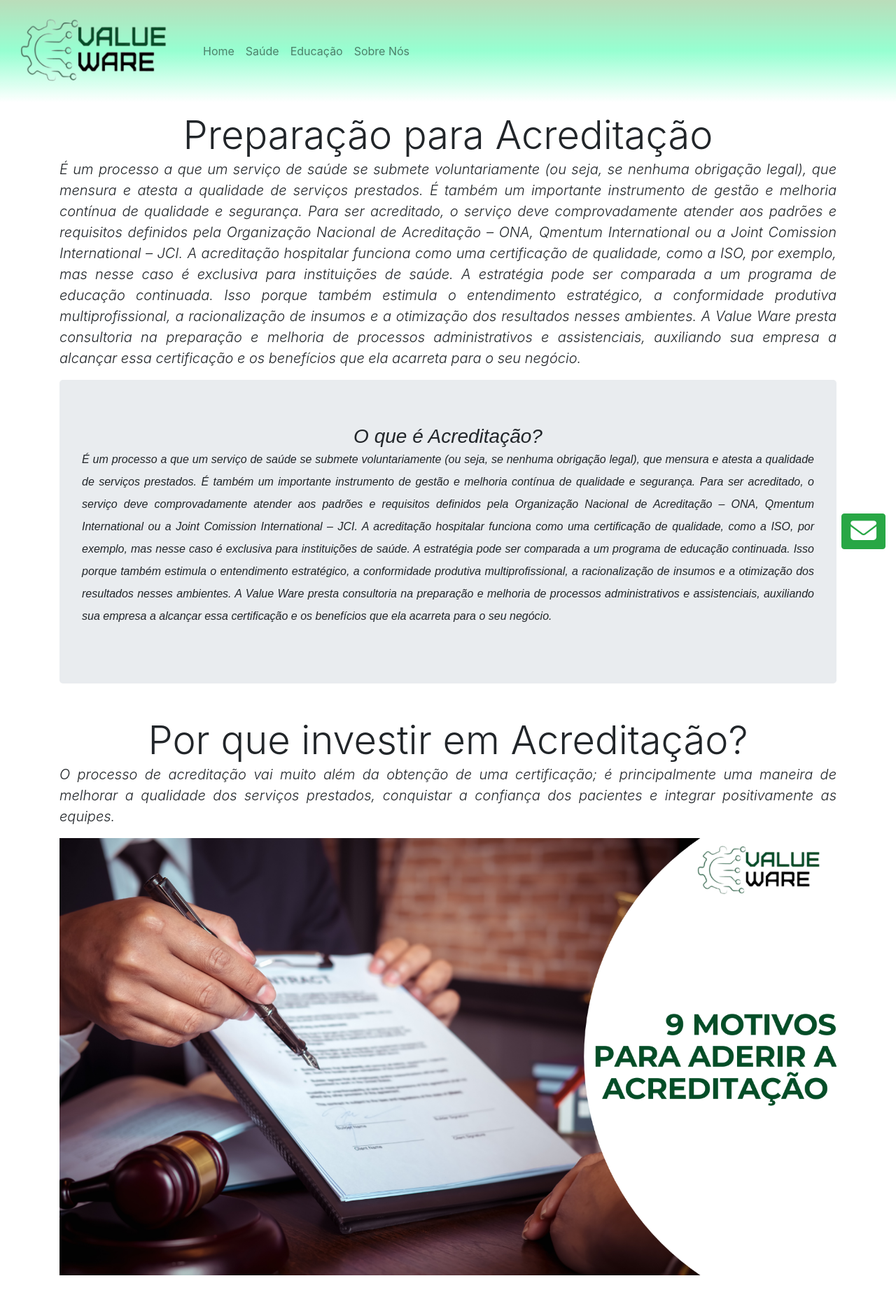
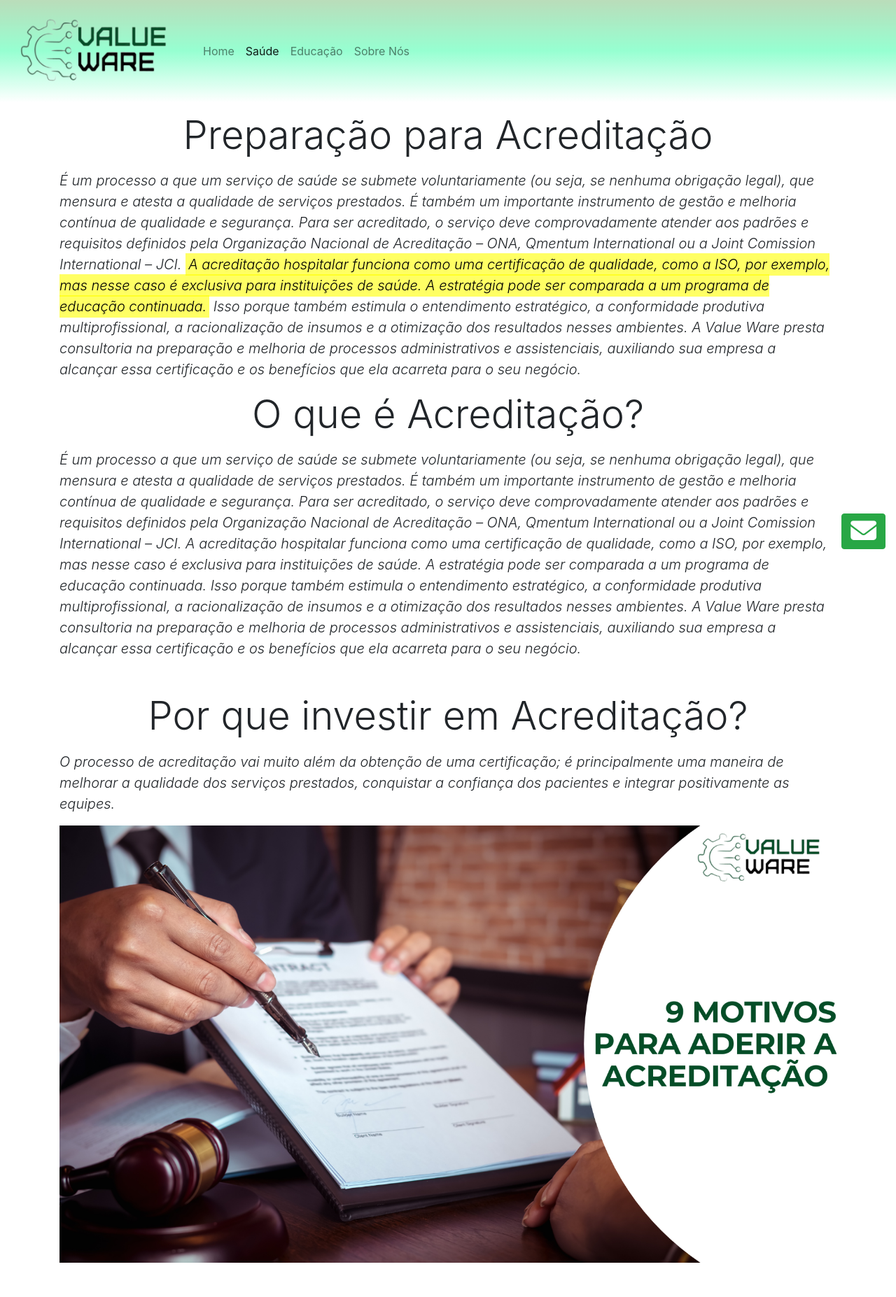
Before and after one commit to lucas-sales-pires/Projetos, a PHP site: page /saude/saude.html in a window 1280 px wide. Shown: the top 1854 px of the page at 70% size. Run offline with PHP 8.4, Linux system fonts and the light colour scheme; some libraries are stand-ins or nearby versions.

Commit message:
atualizações

```diff
--- a/projetoValueWare/css/index.css
+++ b/projetoValueWare/css/index.css
@@ -11,10 +11,6 @@
     #formularioContato {
         margin-bottom: 5%;
     }
-
-
-
-
 }
 .card{
     border: none;
@@ -26,13 +22,13 @@ main{
 body {
     margin: 0;
     padding: 0;
-    text-align: justify;
 }
 
 .jumbotron {
     line-height: 2rem;
     font-style: italic;
     font-family: sans-serif;
+    background-color:transparent;
 }
 
 #formularioContato {
@@ -68,3 +64,6 @@ h3 {
 .fixed-top{
     height: auto;
 }
+mark{
+    background-color: rgba(255, 255, 0, 0.608);
+}
--- a/projetoValueWare/javaScript/index.js
+++ b/projetoValueWare/javaScript/index.js
@@ -9,7 +9,6 @@ $(document).ready(function() {
     });
   });
   $(document).ready(function () {
-    // Fecha outros dropdowns quando um é clicado
     $(".dropdown").on("show.bs.dropdown", function () {
         $(".dropdown.show").removeClass("show");
     });
--- a/projetoValueWare/saude/saude.html
+++ b/projetoValueWare/saude/saude.html
@@ -25,7 +25,7 @@
                 <li class="nav-item">
                     <a class="nav-link" href="../principal/index.html">Home <span class="sr-only"></span></a>
                 </li>
-                <li class="nav-item dropdown">
+                <li class="nav-item dropdown active">
                     <a class="nav-link" href="#" id="navbarDropdown" role="button" data-toggle="dropdown"
                         aria-haspopup="true" aria-expanded="false">
                         Saúde
@@ -47,7 +47,7 @@
     </nav>
     <main >
         <div class="container mt-5">
-            <h1 class="display-4">Preparação para Acreditação</h1>
+            <h1 class="display-4 mb-3">Preparação para Acreditação</h1>
             <p class="lead">
                 É um processo a que um serviço de saúde se submete voluntariamente (ou seja, se nenhuma
                 obrigação legal), que mensura e atesta a qualidade de serviços prestados.
@@ -56,9 +56,9 @@
                 Para ser acreditado, o serviço deve comprovadamente atender aos padrões e requisitos
                 definidos pela Organização Nacional de Acreditação – ONA, Qmentum International ou a Joint
                 Comission International – JCI.
-                A acreditação hospitalar funciona como uma certificação de qualidade, como a ISO, por
+                <mark>A acreditação hospitalar funciona como uma certificação de qualidade, como a ISO, por
                 exemplo, mas nesse caso é exclusiva para instituições de saúde. A estratégia pode ser
-                comparada a um programa de educação continuada.
+                comparada a um programa de educação continuada.</mark>
                 Isso porque também estimula o entendimento estratégico, a conformidade produtiva
                 multiprofissional, a racionalização de insumos e a otimização dos resultados nesses
                 ambientes.
@@ -66,9 +66,9 @@
                 assistenciais, auxiliando sua empresa a alcançar essa certificação e os benefícios que ela
                 acarreta para o seu negócio.
             </p>
-            <div class="jumbotron mt-3">
-                <h3 class="display-6" id="acreditação">O que é Acreditação?</h3>
-                <p>
+            <div>
+                <h3 class="display-4 mb-3" id="acreditação">O que é Acreditação?</h3>
+                <p class="lead">
                     É um processo a que um serviço de saúde se submete voluntariamente (ou seja, se nenhuma
                     obrigação legal), que mensura e atesta a qualidade de serviços prestados.
                     É também um importante instrumento de gestão e melhoria contínua de qualidade e
@@ -90,7 +90,7 @@
         </div>
         <div class="container mt-5">
 
-            <h1 class="display-4">Por que investir em Acreditação?</h1>
+            <h1 class="display-4 mb-3">Por que investir em Acreditação?</h1>
             <p class="lead">
                 O processo de acreditação vai muito além da obtenção de uma certificação; é principalmente uma maneira
                 de melhorar a qualidade dos serviços prestados, conquistar a confiança dos pacientes e integrar
@@ -99,7 +99,7 @@
                 class="img-fluid">
             <div class="container mt-5">
                 <div class="jumbotron mt-3">
-                    <h3 class="display-4">Principais benefícios da Acreditação:</h3>
+                    <h3 class="display-4 mb-3">Principais benefícios da Acreditação:</h3>
                     <ul class="list-group">
                         <li class="list-group-item"><strong>Melhoria contínua:</strong> Este é um processo que visa a
                             melhoria constante da Segurança do paciente e dos resultados assistenciais.</li>
@@ -138,7 +138,7 @@
             </div>
 
             <div class="container mt-5">
-                <h2 class="display-4">Como funciona a Acreditação Hospitalar?</h2>
+                <h2 class="display-4 mb-3">Como funciona a Acreditação Hospitalar?</h2>
                 <p>
                     A acreditação hospitalar depende do cumprimento de certos pré-requisitos, que podem variar
                     de acordo com cada entidade acreditadora.
@@ -151,7 +151,7 @@
                     incluem:
                 </p>
 
-                <h3 class="display-4">Organização interna</h3>
+                <h3 class="display-4 mb-3">Organização interna</h3>
                 <p>
                     A avaliação demanda o engajamento de todos os profissionais envolvidos na unidade de saúde,
                     e é preciso que os mesmos tenham domínio sobre os critérios de acreditação e os priorizem
@@ -162,14 +162,14 @@
                 </p>
 
                 <div>
-                    <h3 class="display-4">Coordenador Responsável</h3>
+                    <h3 class="display-4 mb-3">Coordenador Responsável</h3>
                     <p>
                         Embora a acreditação hospitalar exija esforços coletivos, é essencial designar um coordenador
                         responsável por gerenciar todo o processo. Este profissional pode ser alguém da equipe interna,
                         desde que capacitado para a função, ou um consultor externo contratado. Suas principais
                         responsabilidades incluem:
                     </p>
-                    <ul class="list-group">
+                    <ul class="list-group mb-3">
                         <li class="list-group-item">Monitorar todos os procedimentos;</li>
                         <li class="list-group-item">Reconhecer as mudanças necessárias para a adaptação;</li>
                         <li class="list-group-item">Garantir a transparência das adequações, mantendo contato constante
@@ -193,7 +193,7 @@
                 <div>
 
 
-                    <h3 class="display-4">Capacitação Profissional</h3>
+                    <h3 class="display-4 mb-3">Capacitação Profissional</h3>
                     <p>
                         A acreditação hospitalar requer que todos os serviços estejam alinhados aos requisitos e
                         parâmetros
@@ -203,7 +203,7 @@
                         liderança, procedimentos, gerenciamento de riscos, estratégias, e outros aspectos semelhantes.
                     </p>
 
-                    <h3 class="display-4">Alinhamento de Terceiros</h3>
+                    <h3 class="display-4 mb-3">Alinhamento de Terceiros</h3>
                     <p>
                         Não apenas os profissionais internos, mas também fornecedores e parceiros, desempenham um papel
                         crucial na qualidade das práticas de uma unidade de saúde. Para atender aos requisitos da
@@ -212,7 +212,7 @@
                         insumos, equipamentos, materiais, e serviços como limpeza, lavanderia e alimentação.
                     </p>
 
-                    <h3 class="display-4">Escolha do Órgão Acreditador</h3>
+                    <h3 class="display-4 mb-3">Escolha do Órgão Acreditador</h3>
                     <p>
                         Todas as práticas mencionadas até aqui devem seguir os requisitos específicos de uma entidade
                         acreditadora. Essa entidade pode ser nacional ou internacional, e é possível obter
@@ -259,7 +259,7 @@
                 <p class="lead">
                 <h1 class="display-4" id="VMO">Management Officer (VMO)</h1>
                 <div class="container mt-4">
-                    <h3>Implantação de Value Management Officer</h3>
+                    <h3 class="mt-5 mb-3">Implantação de Value Management Officer</h3>
 
                     <p>
                         Você sabia que a implantação de um Value Management Officer (VMO) pode trazer grandes benefícios
@@ -301,7 +301,7 @@
                     </div>
 
 
-                    <h2 class="display-4">Como implantar um VMO?</h2>
+                    <h2 class="display-4 mb-3">Como implantar um VMO?</h2>
                     <p>
                         A implantação de um VMO pode ser dividida em algumas etapas. Em primeiro lugar, é necessário
                         realizar um
@@ -413,7 +413,7 @@
                         </button>
                     </div>
                     <div class="modal-body">
-                        <form action="/enviar" method="post">
+                        <form action="/enviar" method="post" autocomplete="off">
                             <div class="form-group">
                                 <label for="nome">Nome*</label>
                                 <input type="text" class="form-control" id="nome" name="nome" required>
@@ -448,14 +448,14 @@
             <div class="container-fluid">
                 <div class="row justify-content-center">
                     <div class="col-auto">
-                        <a href="https://www.facebook.com/TelecallBr" class="text-white me-3" style="font-size: 24px;">
+                        <a href="https://www.facebook.com/TelecallBr" target="_blank"class="text-white me-3" style="font-size: 24px;">
                             <i class="fa-brands fa-facebook"></i>
                         </a>
-                        <a href="https://www.linkedin.com/company/telecall/?originalSubdomain=br"
+                        <a href="https://www.linkedin.com/company/telecall/?originalSubdomain=br" target="_blank"
                             class="text-white me-3" style="font-size: 24px;">
                             <i class="fa-brands fa-linkedin"></i>
                         </a>
-                        <a href="https://www.instagram.com/telecallbr/" class="text-white me-3"
+                        <a href="https://www.instagram.com/telecallbr/" target="_blank" class="text-white me-3"
                             style="font-size: 24px;">
                             <i class="fa-brands fa-instagram"></i>
                         </a>
@@ -469,14 +469,14 @@
                 <div class="row mt-4">
                     <div class="col-md-6 offset-md-3">
                         <h2 class="text-center mb-4">Entre em Contato</h2>
-                        <form action="mailto:contato@valueware.com.br" method="post">
+                        <form action="mailto:contato@valueware.com.br" method="post" autocomplete="off">
                             <div class="mb-3">
                                 <label for="nome" class="form-label">Nome *</label>
                                 <input type="text" class="form-control" id="nome" name="nome" required>
                             </div>
                             <div class="mb-3">
                                 <label for="telefone" class="form-label">Telefone</label>
-                                <input type="text" class="form-control" id="telefone" name="telefone">
+                                <input type="text" class="form-control" id="telefone" name="telefone"pattern="[0-9]{10}">
                             </div>
                             <div class="mb-3">
                                 <label for="email" class="form-label">E-mail *</label>
```
Also changed, not shown: Nova pasta (2)/index.html (added, +14 -0 lines), Nova pasta (2)/index.js (added, +20 -0 lines), projetoValueWare/educacao/educacao.html (+13 -13 lines), projetoValueWare/php/enviarEmail.php (added, +36 -0 lines), projetoValueWare/principal/index.html (+7 -6 lines), projetoValueWare/sobreNos/sobreNos.html (+7 -7 lines), 1 other file.
